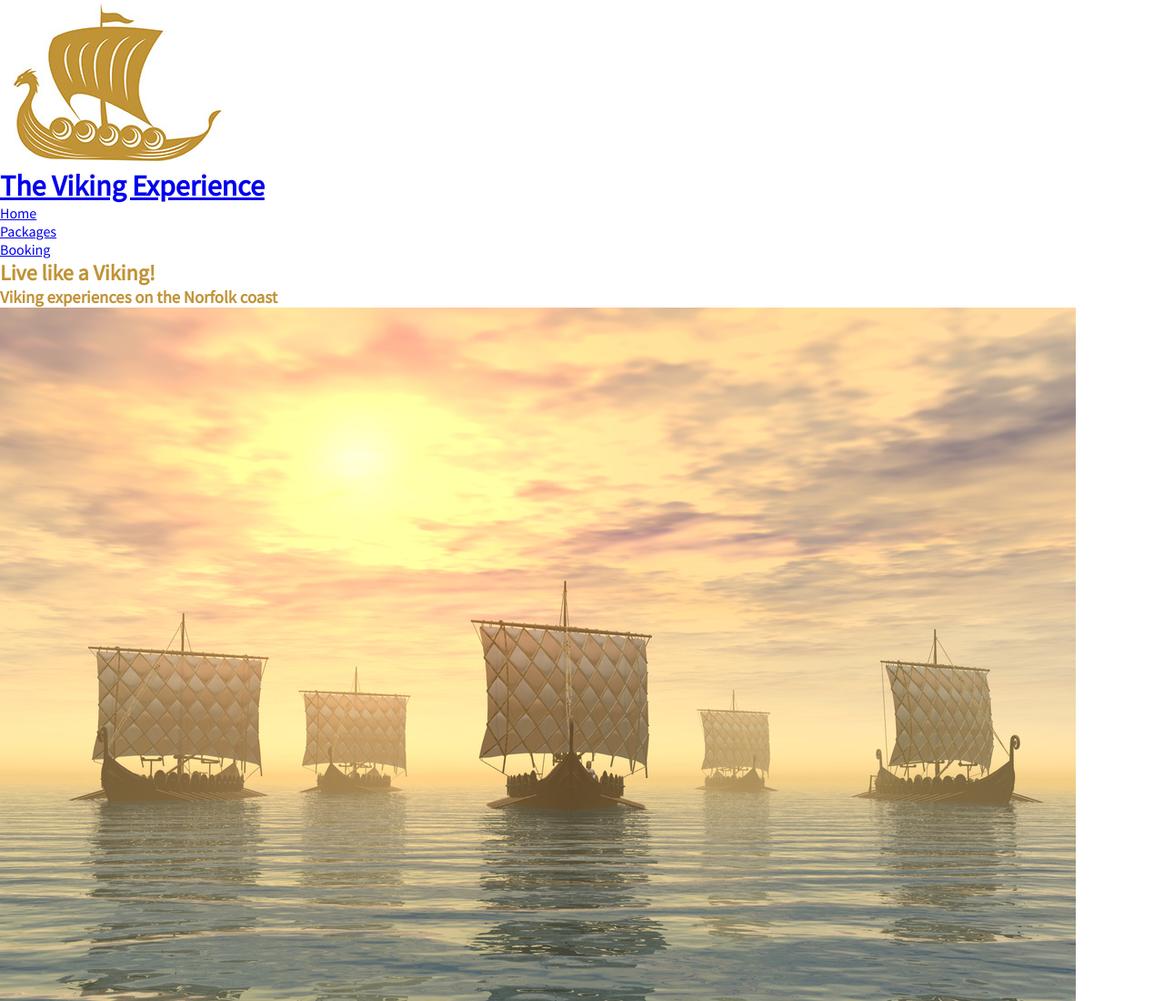
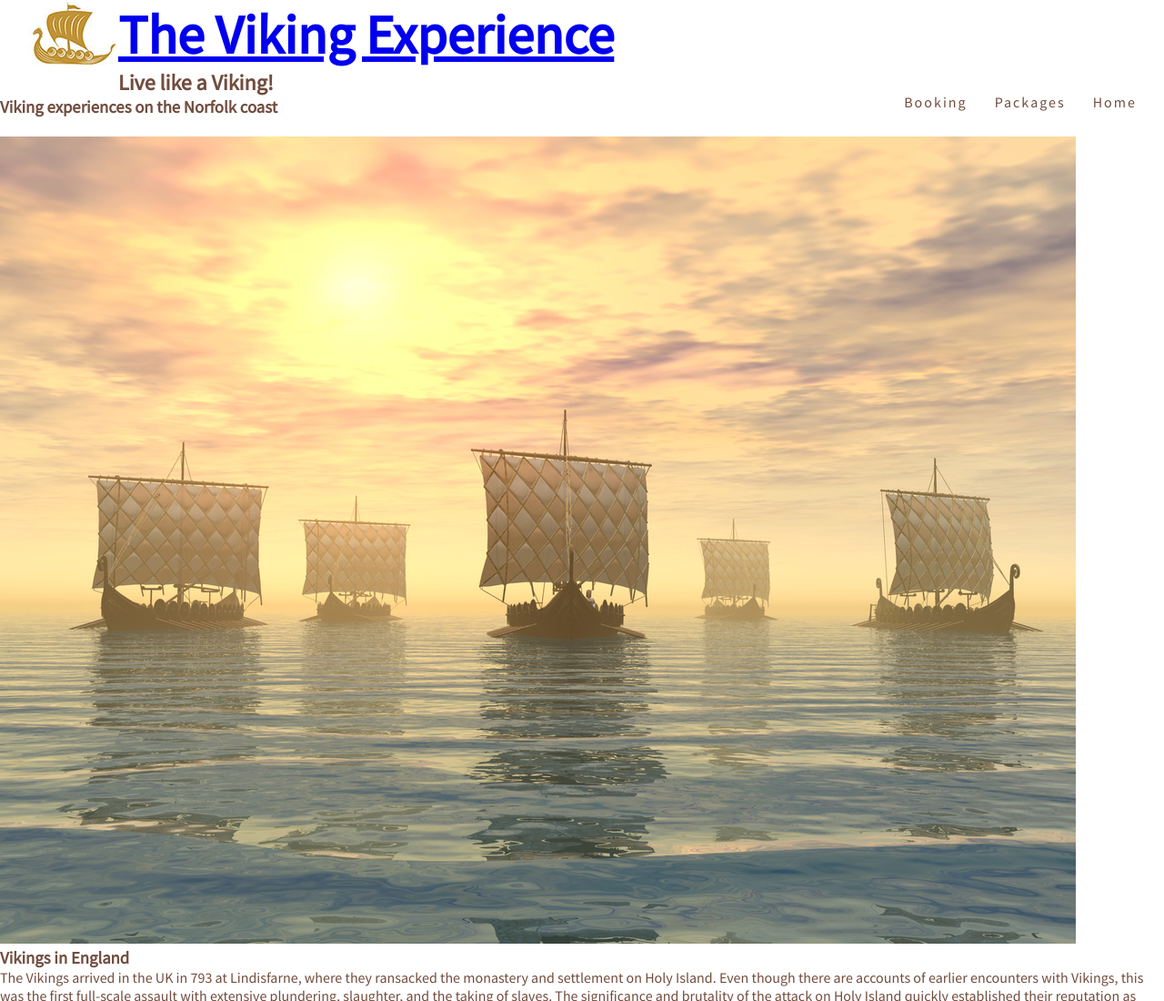
Before and after one commit to JL-14/viking_experience, a plain HTML site: page index.html in a window 1280 px wide. Shown: the top 1100 px of the page at 91% size. Drawn offline with Linux system fonts and the light colour scheme.

Commit message:
Add custom image sizes and initial menu styles

```diff
--- a/assets/css/style.css
+++ b/assets/css/style.css
@@ -8,7 +8,62 @@
 
 body {
     font-family: Source Sans Pro, sans-serif;
-    color: #c09336;
+    color: #724d3f;
 }
 
-/*Heading bar*/
+/*Setting set class image sizes -Large, Medium, Small*/
+img.large {
+    height: 600px;
+    width: 100%;
+}
+
+img.medium {
+    height: 300px;
+    width: 100%;
+}
+
+img.small {
+    height: 100px;
+    width: 100%;
+}
+
+/*Header bar*/
+
+/*Logo placement*/
+#logo {
+    float: left;
+    margin-left: 30px;
+
+}
+
+/*Header text*/
+#title {
+    font-family: Source Sans Pro, sans-serif;
+    font-size: 60px;
+}
+
+/*Navigation links*/
+#menu {
+    font-size: 100%;
+    letter-spacing: 2px;
+}
+
+#title,
+#menu {
+    line-height: 75px;
+}
+
+#menu li {
+    float: right;
+    list-style-type: none;
+    margin-right: 30px;
+}
+
+#menu a {
+    text-decoration: none;
+    color: inherit;
+}
+
+#menu a:hover {
+    border-bottom: 1px solid #c09336;
+}
--- a/index.html
+++ b/index.html
@@ -17,8 +17,8 @@
 <body>
     <header>
         <a href="index.html">
-            <div>
-                <img src="assets/images/logo-ship-small.jpg">
+            <div id="logo">
+                <img src="assets/images/logo-small.jpg">
             </div>
             <h1 id="title">The Viking Experience</h1>
         </a>
```
Also changed, not shown: assets/images/logo-ship-small.jpg (deleted), assets/images/logo-small.jpg (added).
